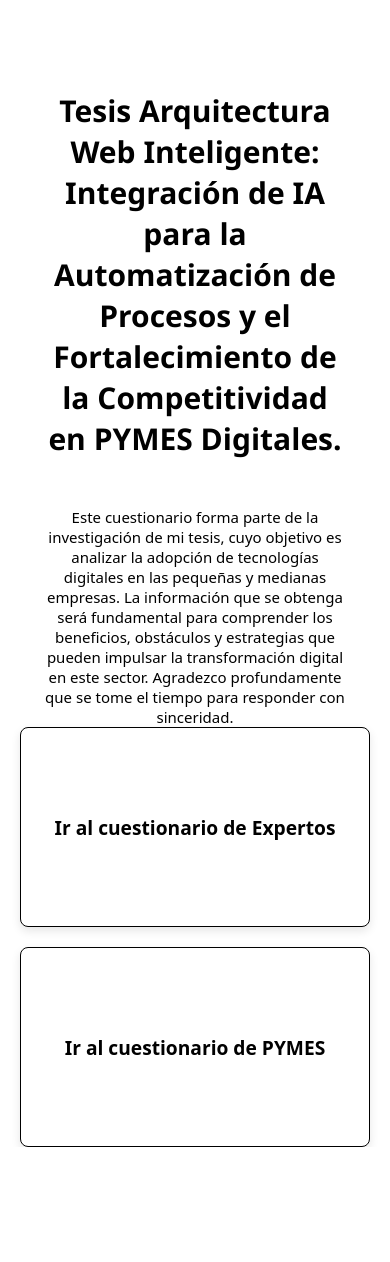
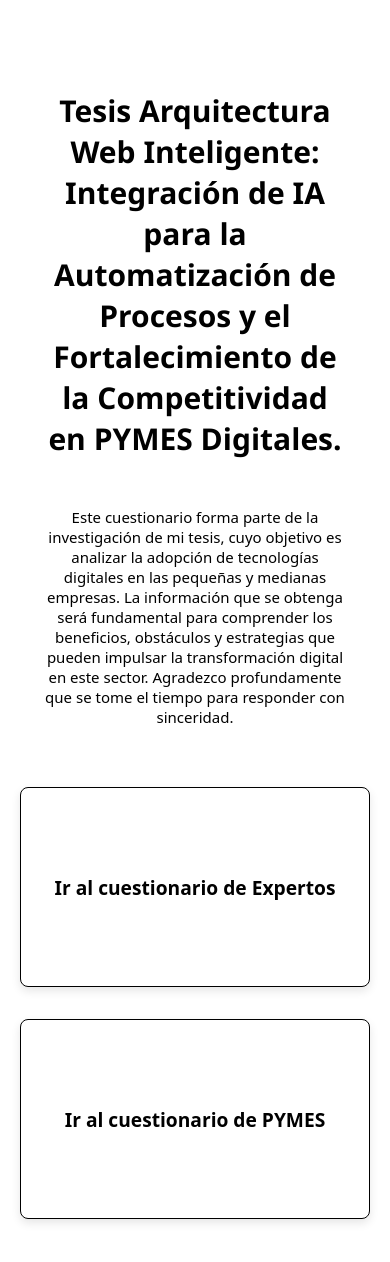
Before and after one commit to Logalopez/encuestaTesis, a React (Vite) app in the folder frontend/: page / in a window 390 px wide. Shown: the top 1262 px of the page. Before the commit the page ends 1147 px from the top, so only its background shows below. Built offline with nearby package versions, Linux system fonts and the light colour scheme.

Commit message:
Actualizacion css

```diff
--- a/frontend/src/App.css
+++ b/frontend/src/App.css
@@ -44,7 +44,9 @@ p{
 @media (max-width: 768px) {
   .containerRole {
     flex-direction: column; /* botones en columna */
-    gap: 20px; /* espacio entre botones */
+    gap: 2rem; /* espacio entre botones */
+    margin-bottom: 100px;
+    margin-top: 60px;
   }
 
   .opcion {
```
